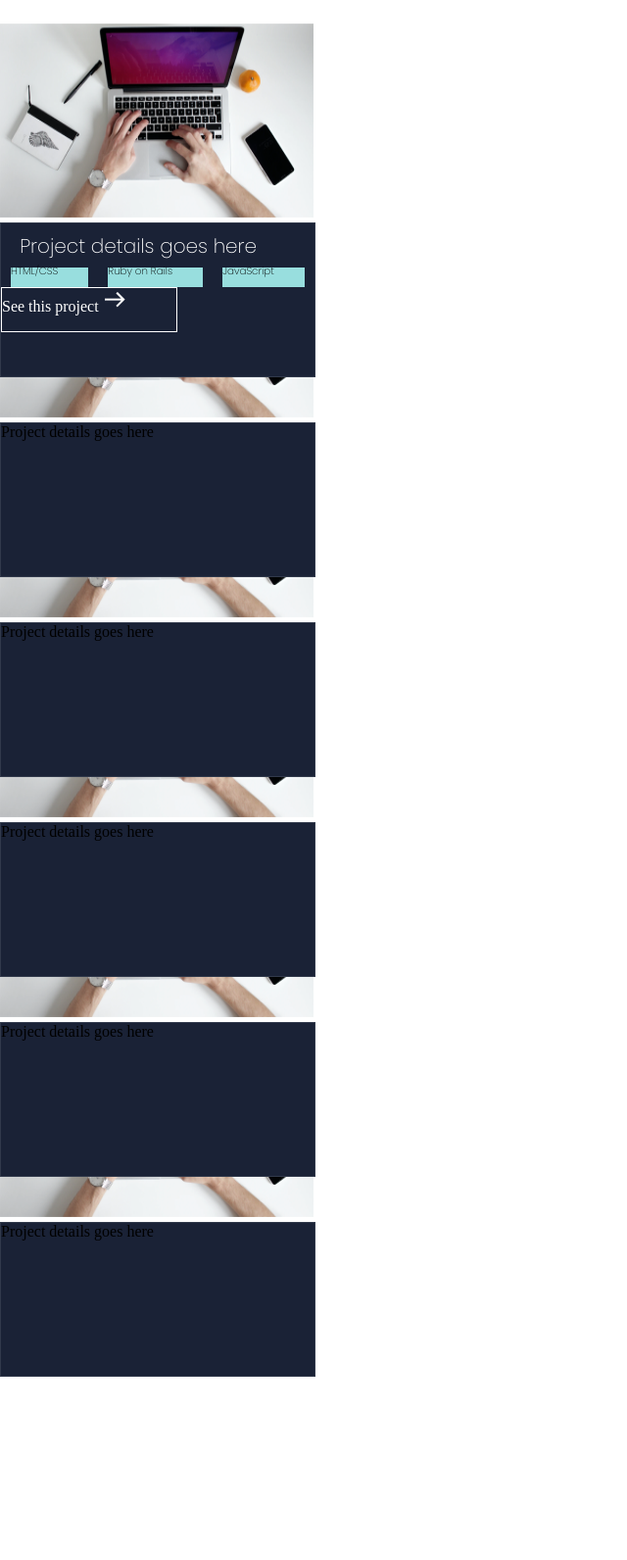
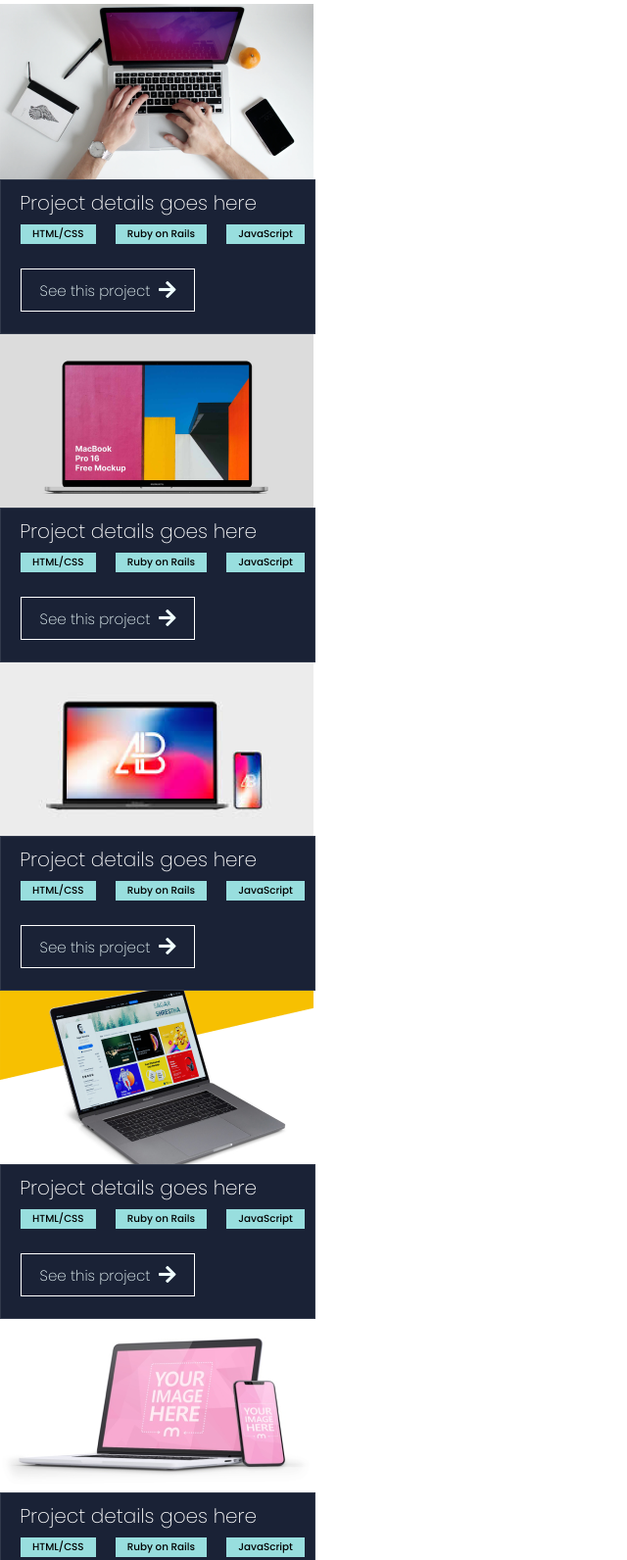
Before and after one commit to hellohimesh/project-portfolio, a website: page index.html in a window 1280 px wide. Shown: the part 749-2341 px from the top of the page at 98% size, without its empty margins (0-640 px from the left). Drawn offline with Linux system fonts and the light colour scheme; a web font is replaced by a local one.

Commit message:
project grid finalised, font awesome added in menu and button arrow, project sample image included

```diff
--- a/index.html
+++ b/index.html
@@ -11,15 +11,17 @@
     <link href="https://fonts.googleapis.com/css2?family=Playfair+Display:ital,wght@1,500&display=swap"
         rel="stylesheet">
     <link href="https://fonts.googleapis.com/css2?family=Poppins:wght@200&display=swap" rel="stylesheet">
+    <link rel="stylesheet" href="https://pro.fontawesome.com/releases/v5.10.0/css/all.css" integrity="sha384-AYmEC3Yw5cVb3ZcuHtOA93w35dYTsvhLPVnYs9eStHfGJvOvKxVfELGroGkvsg+p" crossorigin="anonymous"/>
     <title>Document</title>
 </head>
 
 <body>
+    <div class="main-container">
         <header class="nav-container">
             <div class="wrapper">
                 <img class="headerimgHolder" src="assets/image_geometry_1.png" alt="headerimgHolder" />
                 <div class="ic_menu">
-                <nav><img src="assets/ic_menu.png" alt="menu icon"></nav>
+                    <button><i class="fas fa-bars fa-2x"></i></button>
                 </div>
             </div>
 
@@ -37,7 +39,7 @@
             </p>
             <a>
                 <div class="collaborate_button">
-                <p id="start-collaboration">start collaboration</p>
+                    <p id="start-collaboration">Start collaboration</p>
                 </div>
             </a>
 
@@ -47,73 +49,131 @@
         </section>
 
         <section class="project_container">
-        <div class="project_title_holder">
+            <div class="section_title_holder">
                 <h3>Projects</h3>
             </div>
             <div class="project-grid">
-            <div class="grid-item">
-                <img src="assets/Rectangle-21.png" alt="project-img" />
+
+                <div class="grid-item1">
+                    <div class="grid-project-image1"></div>
+                    <!-- <img src="assets/Rectangle-21.png" alt="project-img" /> -->
                     <div id="project-details">
                         <h5>
                             Project details goes here
                         </h5>
-                    <section class="technology-grid">
+                        <div class="technology-grid">
                             <div id="technology-grid-item">
-                            HTML/CSS
+                                <p> HTML/CSS</p>
                             </div>
-                        <div id="technology-grid-item">Ruby on Rails</div>
-                        <div id="technology-grid-item">JavaScript</div>
-                    </section>
-                    <div style="
-                width: 178px;
-                height: 44px;
-                left: 20px;
-
-
-                border: 1px solid #FFFFFF; color: #FFFFFF;">
-                        See this project <img src="assets/ic_arrow_right.png" alt="arrow"/>
+                            <div id="technology-grid-item">
+                                <p>Ruby on Rails</p>
+                            </div>
+                            <div id="technology-grid-item">
+                                <p>JavaScript</p>
                             </div>
                         </div>
+
+                        <button class="see-project-button">See this project &nbsp;<i class="fas fa-arrow-right fa-lg"></i></button>
                     </div>
                 </div>
                 <div class="grid-item">
-            <img src="assets/Rectangle-21.png" alt="project-img" />
+                    <div class="grid-project-image2"></div>
                     <div id="project-details">
+                        <h5>
                             Project details goes here
+                        </h5>
+                        <div class="technology-grid">
+                            <div id="technology-grid-item">
+                                <p> HTML/CSS</p>
+                            </div>
+                            <div id="technology-grid-item">
+                                <p>Ruby on Rails</p>
+                            </div>
+                            <div id="technology-grid-item">
+                                <p>JavaScript</p>
                             </div>
                         </div>
 
+                        <button class="see-project-button">See this project &nbsp;<i class="fas fa-arrow-right fa-lg"></i></button>
+                    </div>
+                </div>
                 <div class="grid-item">
-            <img src="assets/Rectangle-21.png" alt="project-img" />
+                    <div class="grid-project-image3"></div>
                     <div id="project-details">
+                        <h5>
                             Project details goes here
+                        </h5>
+                        <div class="technology-grid">
+                            <div id="technology-grid-item">
+                                <p> HTML/CSS</p>
+                            </div>
+                            <div id="technology-grid-item">
+                                <p>Ruby on Rails</p>
+                            </div>
+                            <div id="technology-grid-item">
+                                <p>JavaScript</p>
                             </div>
                         </div>
 
+                        <button class="see-project-button">See this project &nbsp;<i class="fas fa-arrow-right fa-lg"></i></button>
+                    </div>
+                </div>
                 <div class="grid-item">
-            <img src="assets/Rectangle-21.png" alt="project-img" />
+
+                    <div class="grid-project-image4"></div>
                     <div id="project-details">
+                        <h5>
                             Project details goes here
+                        </h5>
+                        <div class="technology-grid">
+                            <div id="technology-grid-item">
+                                <p> HTML/CSS</p>
+                            </div>
+                            <div id="technology-grid-item">
+                                <p>Ruby on Rails</p>
+                            </div>
+                            <div id="technology-grid-item">
+                                <p>JavaScript</p>
                             </div>
                         </div>
 
+                        <button class="see-project-button">See this project &nbsp;<i class="fas fa-arrow-right fa-lg"></i></button>
+                    </div>
+                </div>
                 <div class="grid-item">
-            <img src="assets/Rectangle-21.png" alt="project-img" />
+                    <div class="grid-project-image5"></div>
                     <div id="project-details">
+                        <h5>
                             Project details goes here
+                        </h5>
+                        <div class="technology-grid">
+                            <div id="technology-grid-item">
+                                <p> HTML/CSS</p>
+                            </div>
+                            <div id="technology-grid-item">
+                                <p>Ruby on Rails</p>
+                            </div>
+                            <div id="technology-grid-item">
+                                <p>JavaScript</p>
                             </div>
                         </div>
 
-        <div class="grid-item">
-            <img src="assets/Rectangle-21.png" alt="project-img" />
-            <div id="project-details">
-                Project details goes here
+                        <button class="see-project-button">See this project &nbsp;<i class="fas fa-arrow-right fa-lg"></i></button>
                     </div>
                 </div>
+
+
 
             </div>
         </section>
 
+        <!--
+        <section class="about-container">
+            <div class="section_title_holder" style="margin-top: 500px;">
+                <h5>About</h5>
+            </div>
+        </section> -->
+    </div>
 
 </body>
 
--- a/style1.css
+++ b/style1.css
@@ -1,5 +1,11 @@
 @import url('https://fonts.googleapis.com/css?family=Open+Sans&display=swap');
 @import url('https://fonts.googleapis.com/css2?family=Poppins:wght@500&display=swap');
+/* body {
+  width: 100%;
+}
+.main-container {
+  position:relative;
+} */
 
 .headerimgHolder {
   position: absolute;
@@ -13,14 +19,20 @@
   position: absolute;
   width: 20px;
   height: 14px;
-  right: 15px;
   top: 19px;
+}
+
+.ic_menu>button {
+  background-color: white;
+  border: none;
+  margin-left: 280px;
 }
 
 .flex-container {
   display: flex;
   align-items: center;
   position: absolute;
+  width: 100%;
 }
 
 .title_name {
@@ -39,9 +51,9 @@
 
 .about_description {
   position: absolute;
-  width: 288px;
   height: 126px;
   left: 16px;
+  margin-right: 25px;
   top: 224px;
   font-family: Poppins, sans-serif;
   font-style: normal;
@@ -50,6 +62,9 @@
   line-height: 21px;
   letter-spacing: -0.01em;
   color: #1a2236;
+}
+section>a {
+  align-content: center;
 }
 
 .collaborate_button {
@@ -87,6 +102,40 @@
   top: 472px;
 }
 
+.grid-project-image5 {
+  background-image: url("assets/Rectangle21-5.png");
+  background-repeat: no-repeat;
+  height: 180px;
+  width: 320px;
+}
+
+.grid-project-image1 {
+  background-image: url("assets/Rectangle-21.png");
+  background-repeat: no-repeat;
+  height: 180px;
+
+}
+
+.grid-project-image2 {
+  background-image: url("assets/Rectangle-21-2.png");
+  background-repeat: no-repeat;
+  height: 180px;
+  width: 320px;
+}
+
+.grid-project-image3 {
+  background-image: url("assets/Rectangle21-3.png");
+  background-repeat: no-repeat;
+  height: 180px;
+  width: 320px;
+}
+
+.grid-project-image4 {
+  background-image: url("assets/Rectangle21-4.png");
+  background-repeat: no-repeat;
+  height: 180px;
+  width: 320px;
+}
 .text_colo {
   position: absolute;
   width: 203.68px;
@@ -112,13 +161,13 @@
 
 .project_container {
   position: absolute;
-  width: 320px;
+
   height: 2134px;
   left: 0; /* no unit */
   top: 672px;
 }
 
-.project_title_holder {
+.section_title_holder {
   position: absolute;
   width: 181px;
   height: 50px;
@@ -130,14 +179,15 @@
   color: #1a2236;
 }
 
-.project_title_holder>h3 {
+.section_title_holder>h3 {
   font-weight: 100;
   margin-top: 0;
+
+
 }
 
 .Rectangle_image {
   position: absolute;
-  width: 320px;
   height: 2052px;
   left: 0; /* no unit */
   top: 754px;
@@ -146,19 +196,26 @@
 .project-grid{
   display: grid;
   grid-template-columns: auto;
-  margin-top: 100px;
 }
 
+.grid-item1 {
+  margin-top:80px;
+}
+.grid-item {
+  padding-bottom: 0px;
+  margin-top:155px;
+}
+/*
 .grid-item>img {
   width: 320px;
   left: 0px;
   margin-bottom: 0;
   height: 200px;
-}
+} */
 
 #project-details {
   position: absolute;
-  width: 320px;
+  width: 100%;
   height: 156px;
   left: 0px;
   background: #1A2236;
@@ -184,7 +241,7 @@ color: #FFFFFF;
 .technology-grid {
   display: grid;
   grid-template-columns: auto auto auto;
-  left: 6%;
+  margin-left: 10px;
  margin-top: 0;
 
 }
@@ -200,5 +257,21 @@ color: #FFFFFF;
   font-style: normal;
   font-weight: 300;
   font-size: 10.3334px;
-  line-height: 80%
+ line-height: 0%;
+ font-weight: 400;
 }
+
+#technology-grid-item>p {
+  text-align: center;
+}
+
+.see-project-button {
+  width: 178px;
+  height: 44px;
+  left: 20px;
+  border: 1px solid #FFFFFF; background:  #1A2236; color: azure; margin-top: 25px; margin-left: 20px;
+  font-family: Poppins;
+  font-style: normal;
+  font-weight: 300;
+  font-size: 15px;
+}
```
Also changed, not shown: assets/Rectangle-21-2.png (renamed from assets/Rectangle 21-2.png), assets/Rectangle21-3.png (renamed from assets/Rectangle 21-3.png), assets/Rectangle21-4.png (renamed from assets/Rectangle 21-4.png), assets/Rectangle21-5.png (renamed from assets/Rectangle 21-5.png), assets/Rectangle21-5png.png (renamed from assets/Rectangle 21-5png.png). Lines whose indentation alone changed are shown as unchanged.
